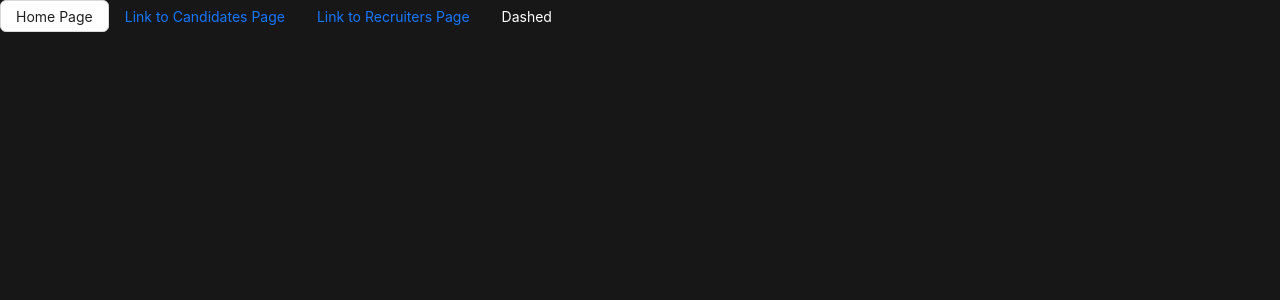
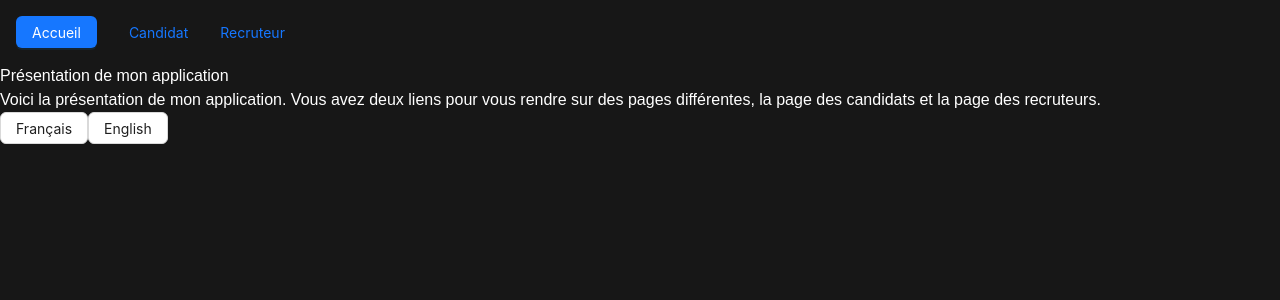
Before and after one commit to Gizmoux/test-arimayi, a Next.js app: page / in a window 1280 px wide. Shown: the top 300 px of the page. Built offline with nearby package versions, Linux system fonts and the light colour scheme.

Commit message:
✅ Update Home page with i18n to translate Home Page

```diff
--- a/app/page.tsx
+++ b/app/page.tsx
@@ -1,19 +1,33 @@
+"use client";
 import { Button } from "antd";
+import { useTranslation } from "next-i18next";
 
 export default function Home() {
+  const { t, i18n } = useTranslation("home");
+  const changeLanguage = (lang: string) => {
+    i18n.changeLanguage(lang);
+    console.log(i18n);
+  };
   return (
     <div>
-      <Button>Home Page</Button>
+      <div>
+        <Button type="primary" className="m-4">
+          {t("accueil")}
+        </Button>
 
-      <Button type="link" href="candidates">
-        Link to Candidates Page
-      </Button>
-      <Button type="link" href="recruiters">
-        Link to Recruiters Page
-      </Button>
-      <Button type="text" className="text-white">
-        Dashed
-      </Button>
+        <Button type="link" href="candidates">
+          {t("candidat")}
+        </Button>
+        <Button type="link" href="recruiters">
+          {t("recruteur")}
+        </Button>
+      </div>
+      <div>
+        <h1>{t("presentation_titre")}</h1>
+        <p>{t("presentation_description")}</p>
+      </div>
+      <Button onClick={() => changeLanguage("fr")}>Français</Button>
+      <Button onClick={() => changeLanguage("en")}>English</Button>
     </div>
   );
 }
```
